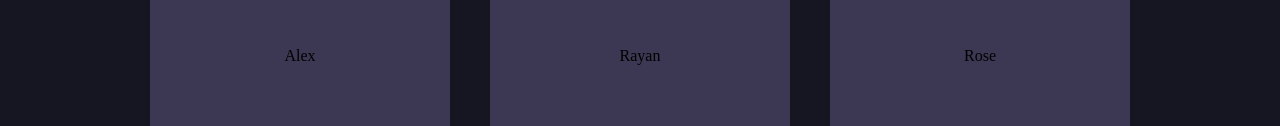
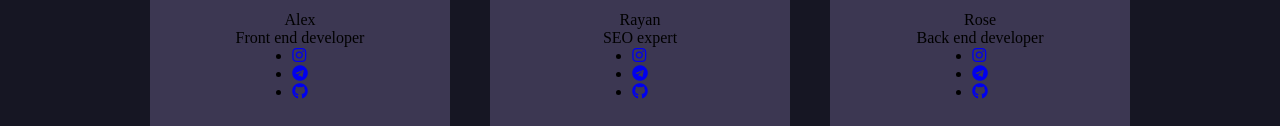
Before and after one commit to Amirma21/profileCard, a plain HTML site: page index.html in a window 1280 px wide. Shown: the part 454-580 px from the top of the page. Drawn offline with Linux system fonts and the light colour scheme.

Commit message:
card's was be complited

```diff
--- a/index.html
+++ b/index.html
@@ -15,17 +15,33 @@
             <div class="card">
                 <div class="img-profile"><img src="images/profile1.jpg" alt="profile-1"></div>
                 <span class="name">Alex</span>
-                <span class="description"></span>
+                <span class="description">Front end developer</span>
+                <ul class="social-media">
+                    <li><a href="#"><i class="fab fa-instagram"></i></a></li>
+                    <li><a href="#"><i class="fab fa-telegram"></i></a></li>
+                    <li><a href="#"><i class="fab fa-github"></i></a></li>
+                </ul>
+
             </div>
             <div class="card">
                 <div class="img-profile"><img src="images/profile2.jpg" alt="profile-1"></div>
                 <span class="name">Rayan</span>
-                <span class="description"></span>
+                <span class="description">SEO expert</span>
+                <ul class="social-media">
+                    <li><a href="#"><i class="fab fa-instagram"></i></a></li>
+                    <li><a href="#"><i class="fab fa-telegram"></i></a></li>
+                    <li><a href="#"><i class="fab fa-github"></i></a></li>
+                </ul>
             </div>
             <div class="card">
                 <div class="img-profile "><img src="images/profile3.jpg" alt="profile-1"></div>
                 <span class="name">Rose</span>
-                <span class="description"></span>
+                <span class="description">Back end developer</span>
+                <ul class="social-media">
+                    <li><a href="#"><i class="fab fa-instagram"></i></a></li>
+                    <li><a href="#"><i class="fab fa-telegram"></i></a></li>
+                    <li><a href="#"><i class="fab fa-github"></i></a></li>
+                </ul>
             </div>
         </div>
     </section>
```
